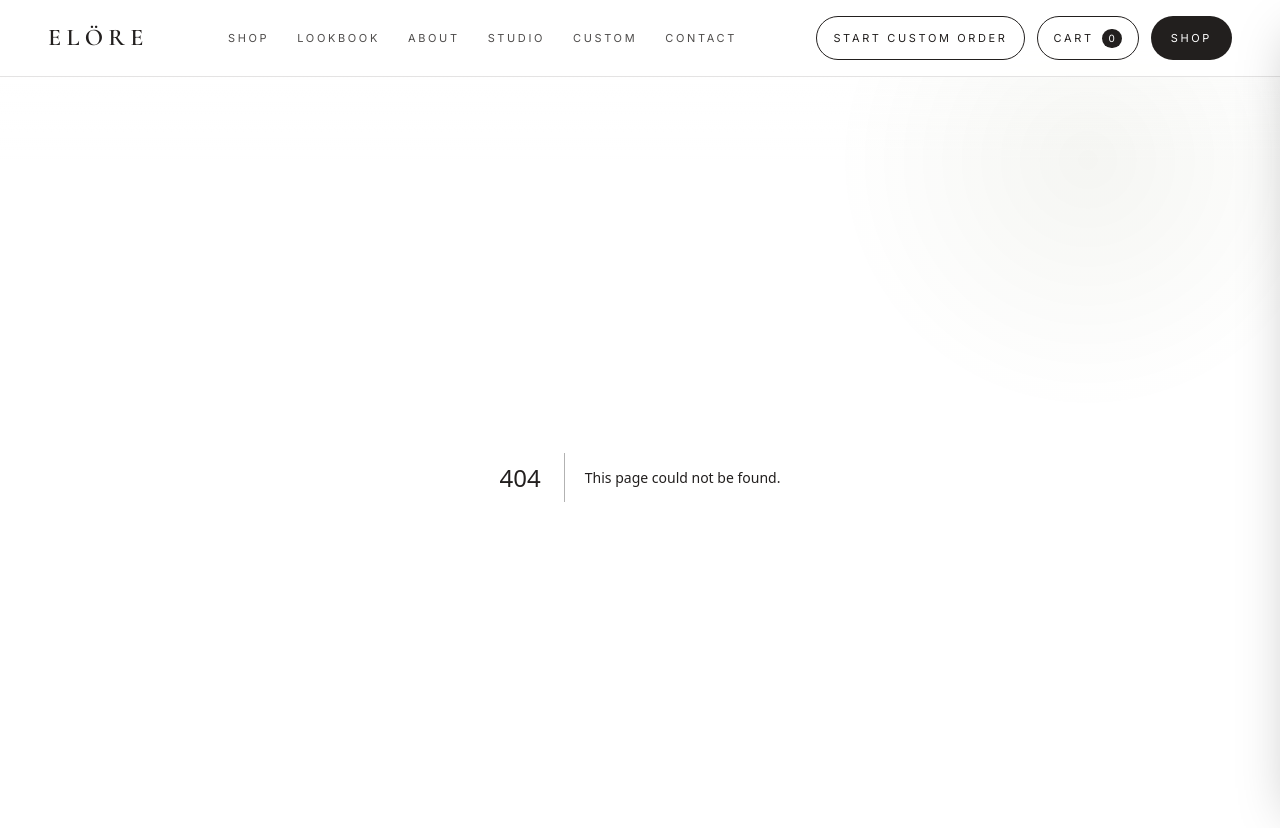
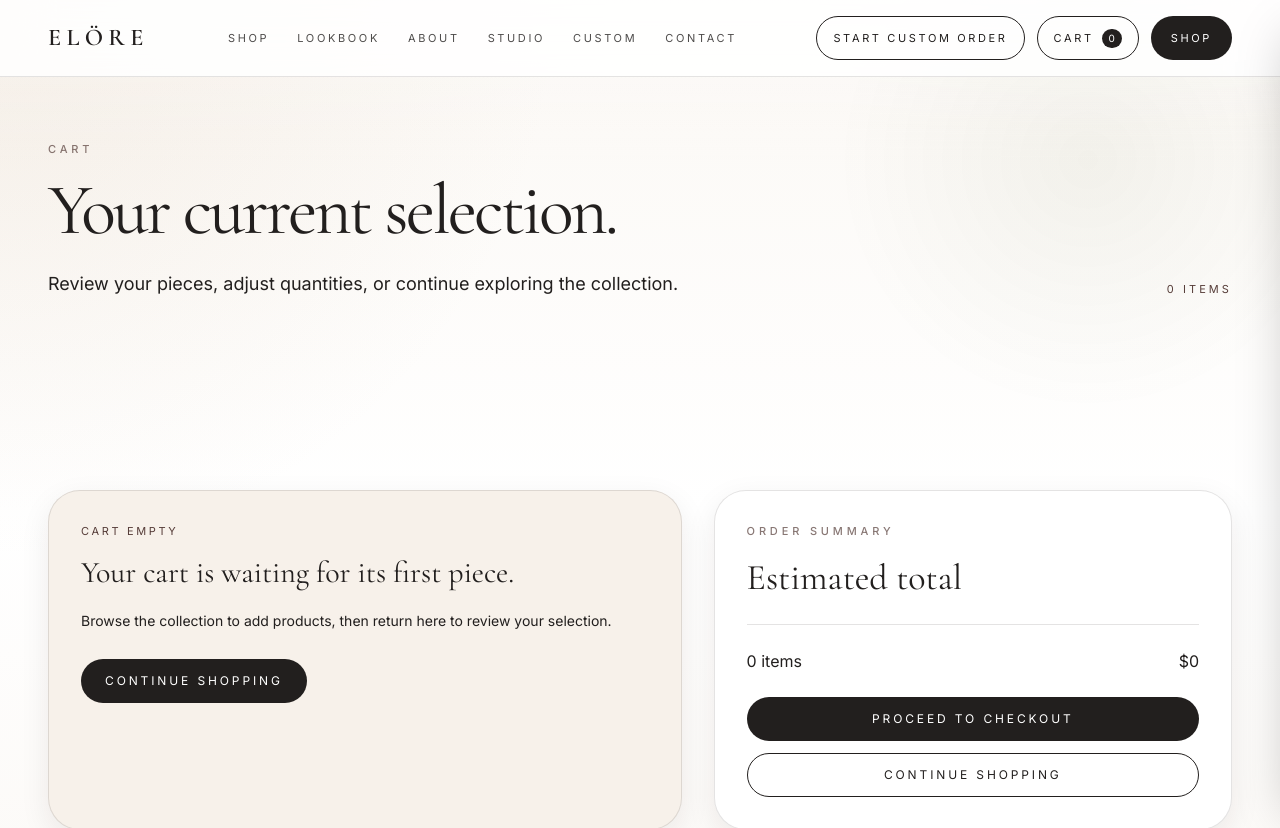
Before and after one commit to caliphsafe/elore-atelier, a Next.js app: page /cart in a window 1280 px wide. Before the commit this address had no page. Shown: the top 828 px of the page. Built offline with nearby package versions, Linux system fonts and the light colour scheme.

Commit message:
Create page.tsx

```diff
--- /dev/null
+++ b/app/cart/page.tsx
@@ -0,0 +1,5 @@
+import { CartPageContent } from "@/components/cart/cart-page-content";
+
+export default function CartPage() {
+  return <CartPageContent />;
+}
```
